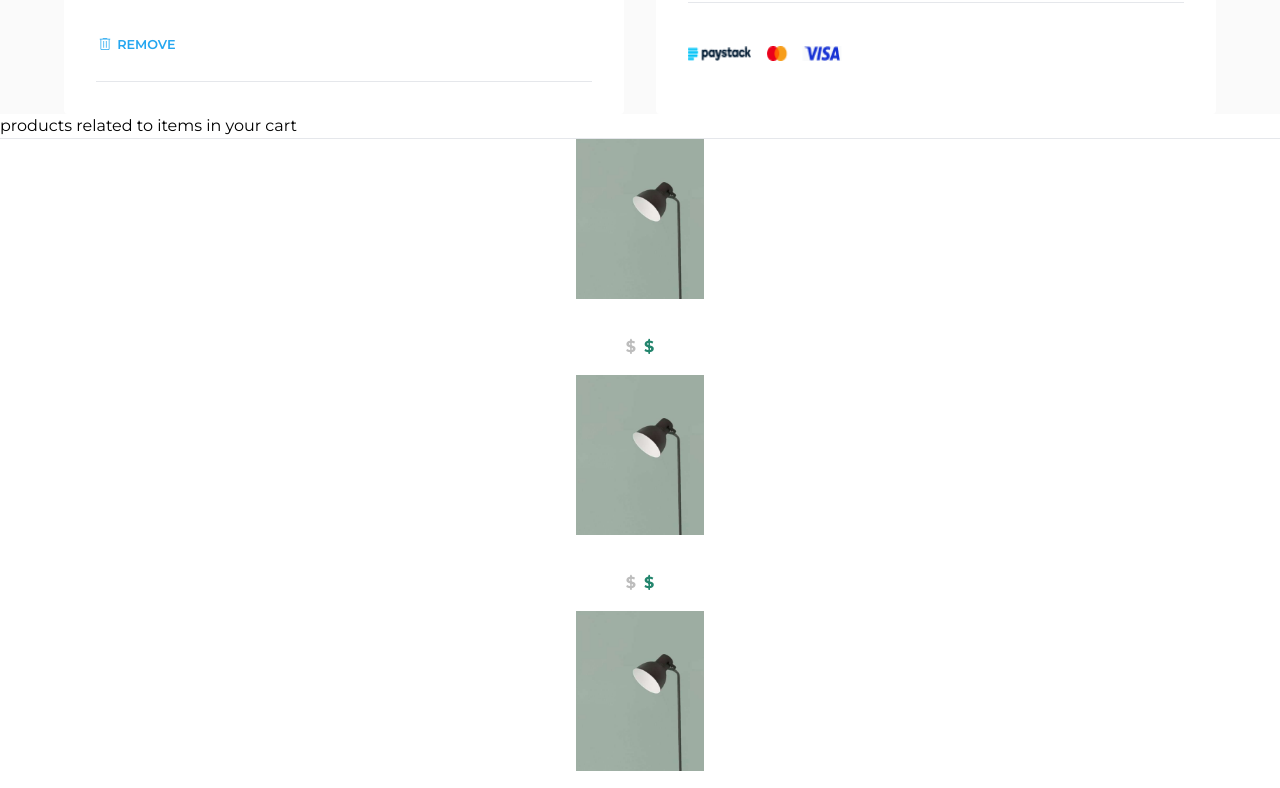
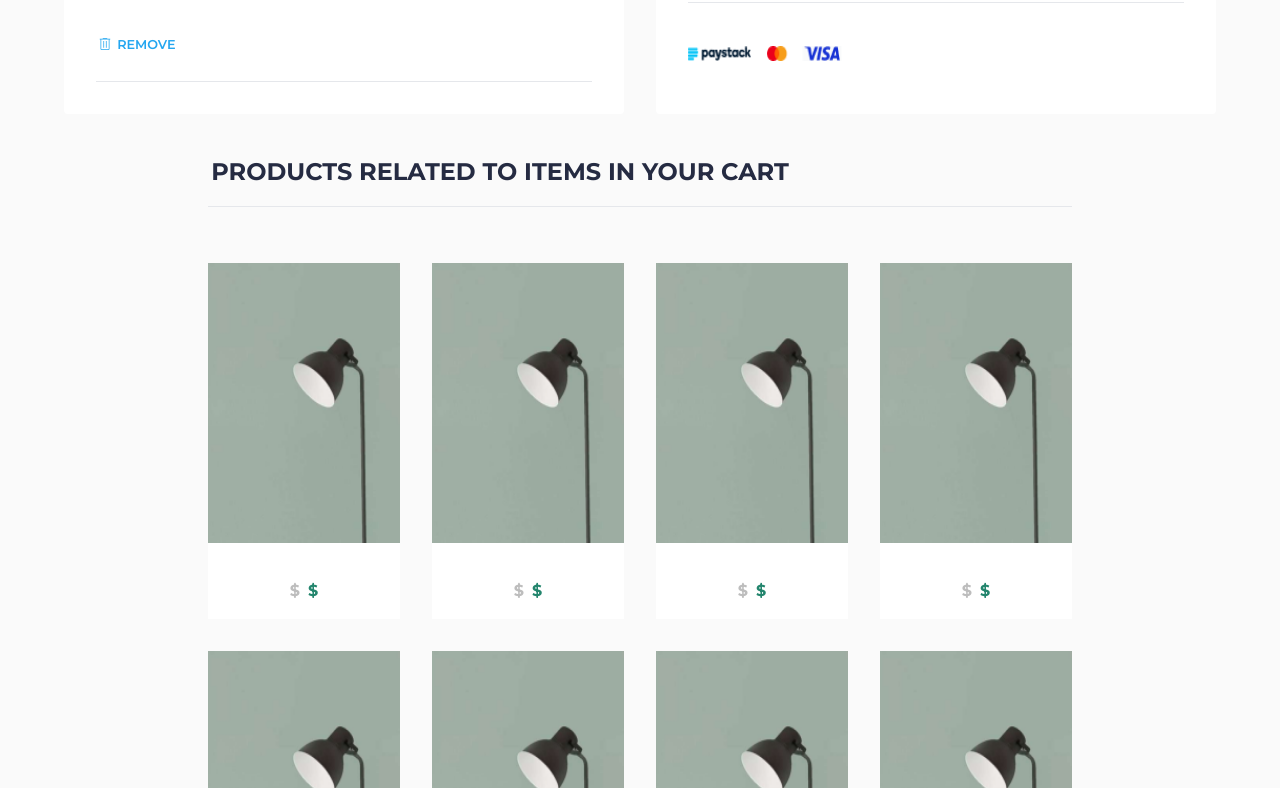
Before and after one commit to CrownedTechie/Sample-ecommerce-site, a React (Vite) app: page /shoppingcart in a window 1280 px wide. Shown: the part 912-1700 px from the top of the page. Built offline with nearby package versions, Linux system fonts and the light colour scheme.

Commit message:
complete desktop styling for the shoppingCart page

```diff
--- a/src/pages/ShoppingCart.jsx
+++ b/src/pages/ShoppingCart.jsx
@@ -3,7 +3,7 @@ import Header from "../components/Header";
 import CartBox from "../components/CartBox";
 import ProductCard from "../components/ProductCard";
 import lamp from "../assets/graphic-design1.png";
-
+import Footer from "../components/Footer";
 
 
 const ShoppingCart = () => {
@@ -15,11 +15,11 @@ const ShoppingCart = () => {
 
             <CartBox />
 
-            <section>
-                <h2> products related to items in your cart </h2>
+            <section className="bestsellerProducts-section">
+                <h3> products related to items in your cart </h3>
                 <hr />
 
-                <div>
+                <div className="">
                     <div>
                         {/* REDUNDANT WILL BE CHANGED LATER */}
                         <ProductCard img={lamp} />
@@ -33,10 +33,9 @@ const ShoppingCart = () => {
                     </div>
                 </div>
 
-
             </section>
 
-
+            <Footer />
 
         </>
     )
```
